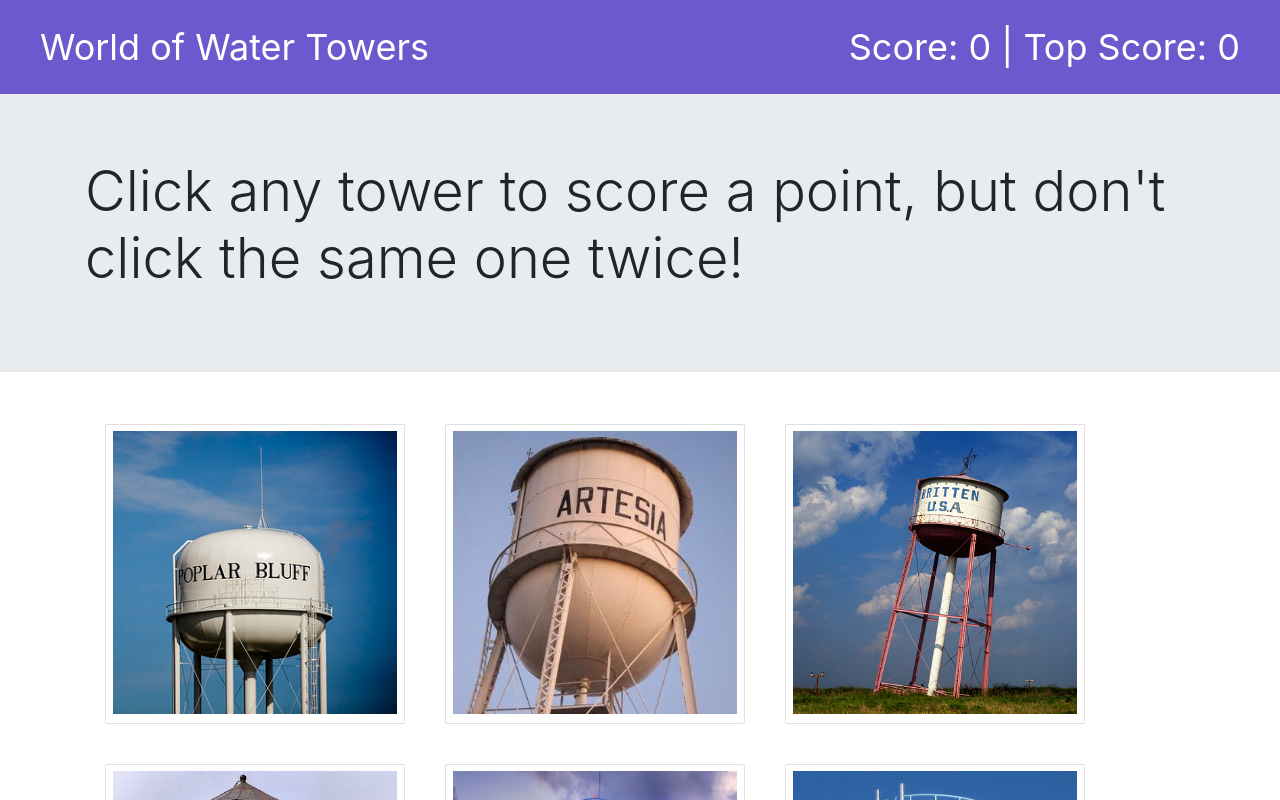
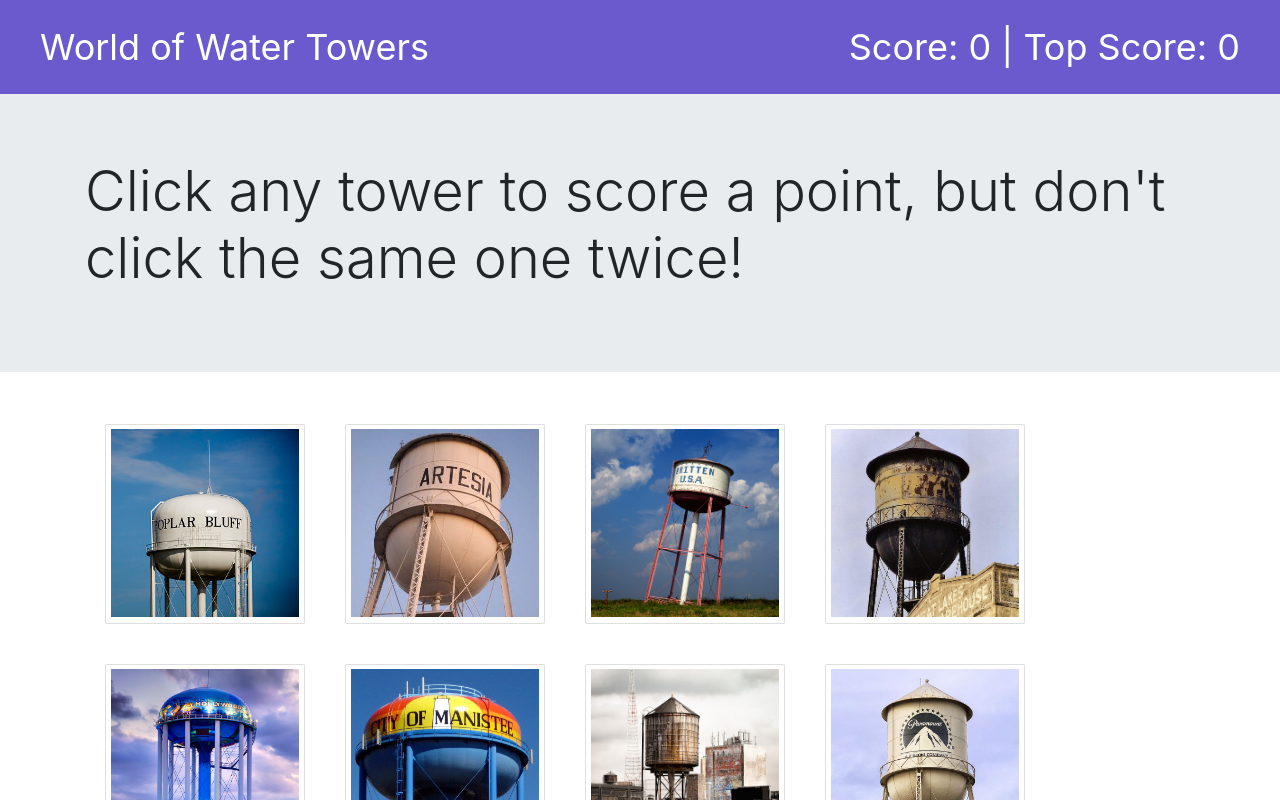
Before and after one commit to catmblake/remember-react, a React (Create React App) app: page / in a window 1280 px wide. Shown: the top 800 px of the page. Built offline with nearby package versions, Linux system fonts and the light colour scheme.

Commit message:
implemented high score tracker

```diff
--- a/src/App.js
+++ b/src/App.js
@@ -16,17 +16,22 @@
   };
 
   handleClickEvent = id => {
-    this.state.towers.sort(() => Math.random() - 0.5)
+    let newTowers = this.state.towers.sort(() => Math.random() - 0.5)
     this.state.towers.filter(card => {
       if (id === card.id) {
         if (card.clicked === false) {
           card.clicked = true;
           this.setState({ score: this.state.score + 1 });
+          if (this.state.score >= this.state.topScore) {
+            this.setState({topScore: this.state.topScore +1})
+          }
 
-        } else {
+        }
+        else {
           this.newRound();
         }
       }
+      return newTowers;
     });
     // when card is clicked on
     // shuffle the array
--- a/src/components/TowerCard/style.css
+++ b/src/components/TowerCard/style.css
@@ -1,7 +1,7 @@
 .card {
     border-radius: 2px;
-    width: 300px;
-    height: 300px;
+    width: 200px;
+    height: 200px;
     margin: 20px;
     float: left;
   }
```
